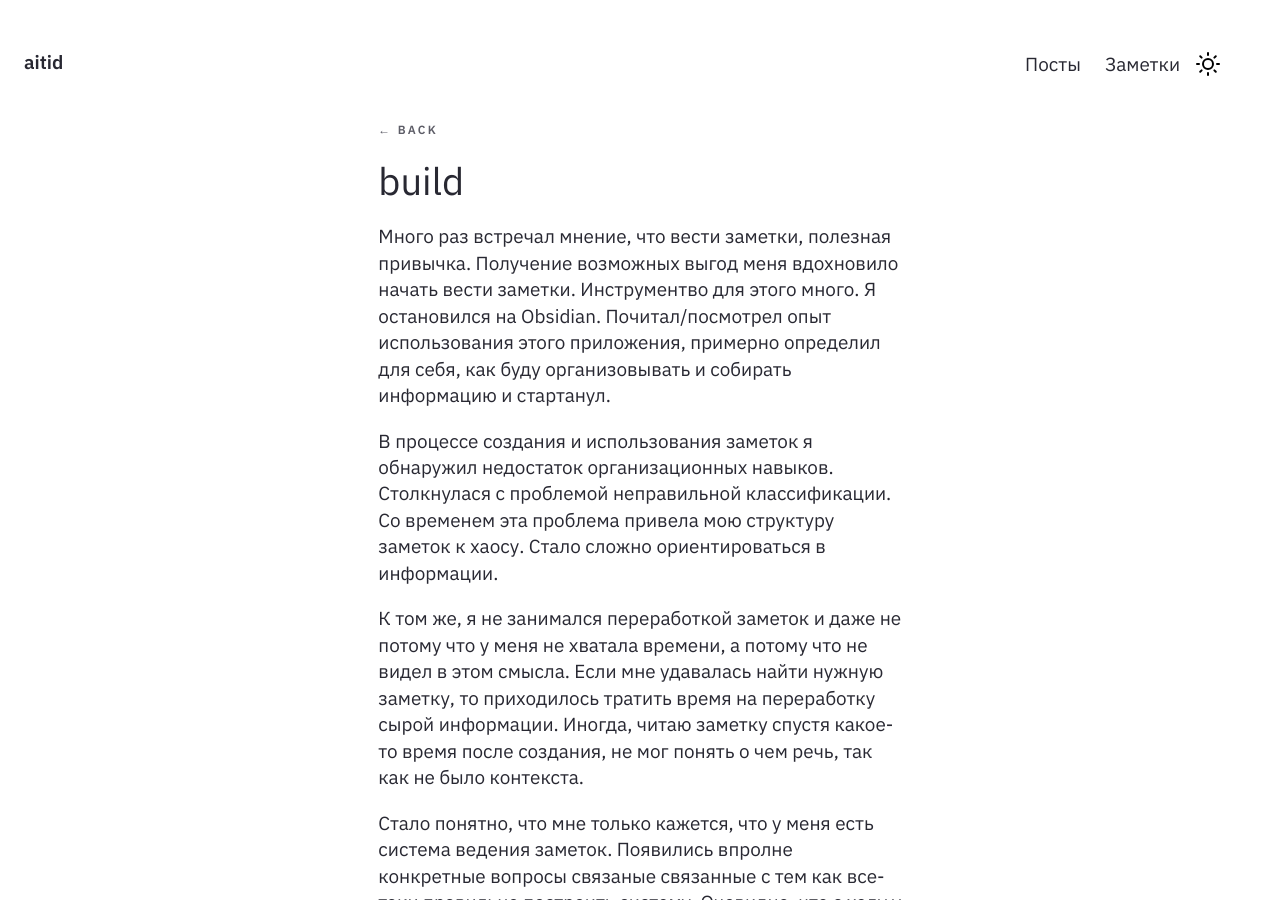
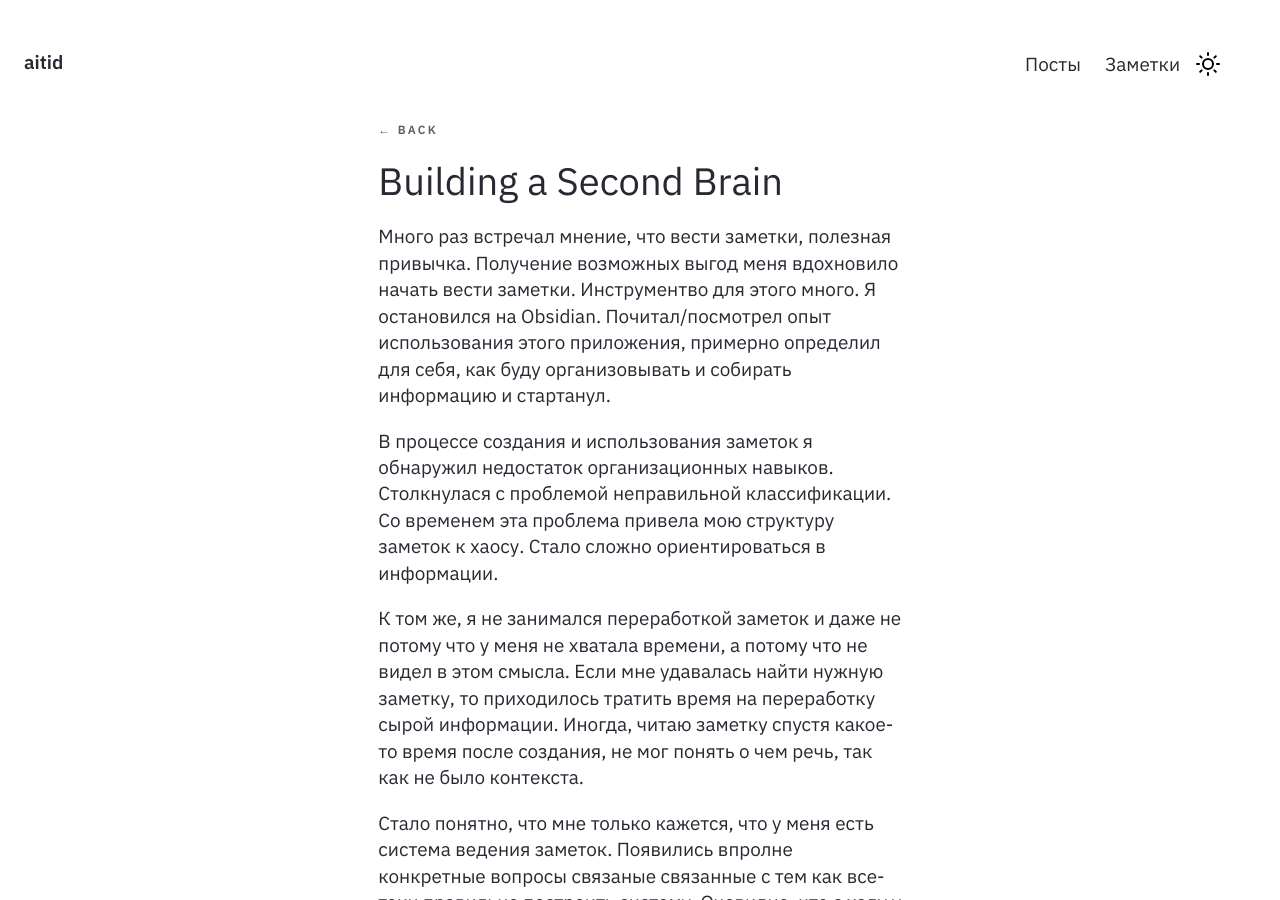
Before and after one commit to Aitid/blog, a Jekyll site: the page built from _notes/obsidian/garden/Building a Second Brain.md, in a window 1280 px wide and 900 px high. Built offline with Jekyll 4.4.1, drawn with Linux system fonts in a browser that asks for light colours.

Commit message:
added Building a Second Brain

```diff
--- a/_notes/obsidian/garden/Building a Second Brain.md
+++ b/_notes/obsidian/garden/Building a Second Brain.md
@@ -1,7 +1,8 @@
 ---
-title: build
+title: Building a Second Brain
 feed: show
 date: 2025-01-18
+permalink: /build
 ---
 Много раз встречал мнение, что вести заметки, полезная привычка. Получение возможных выгод меня вдохновило начать вести заметки. Инструментво для этого много. Я остановился на Obsidian. Почитал/посмотрел опыт использования этого приложения, примерно определил для себя, как буду организовывать и собирать информацию и стартанул.
 
```
